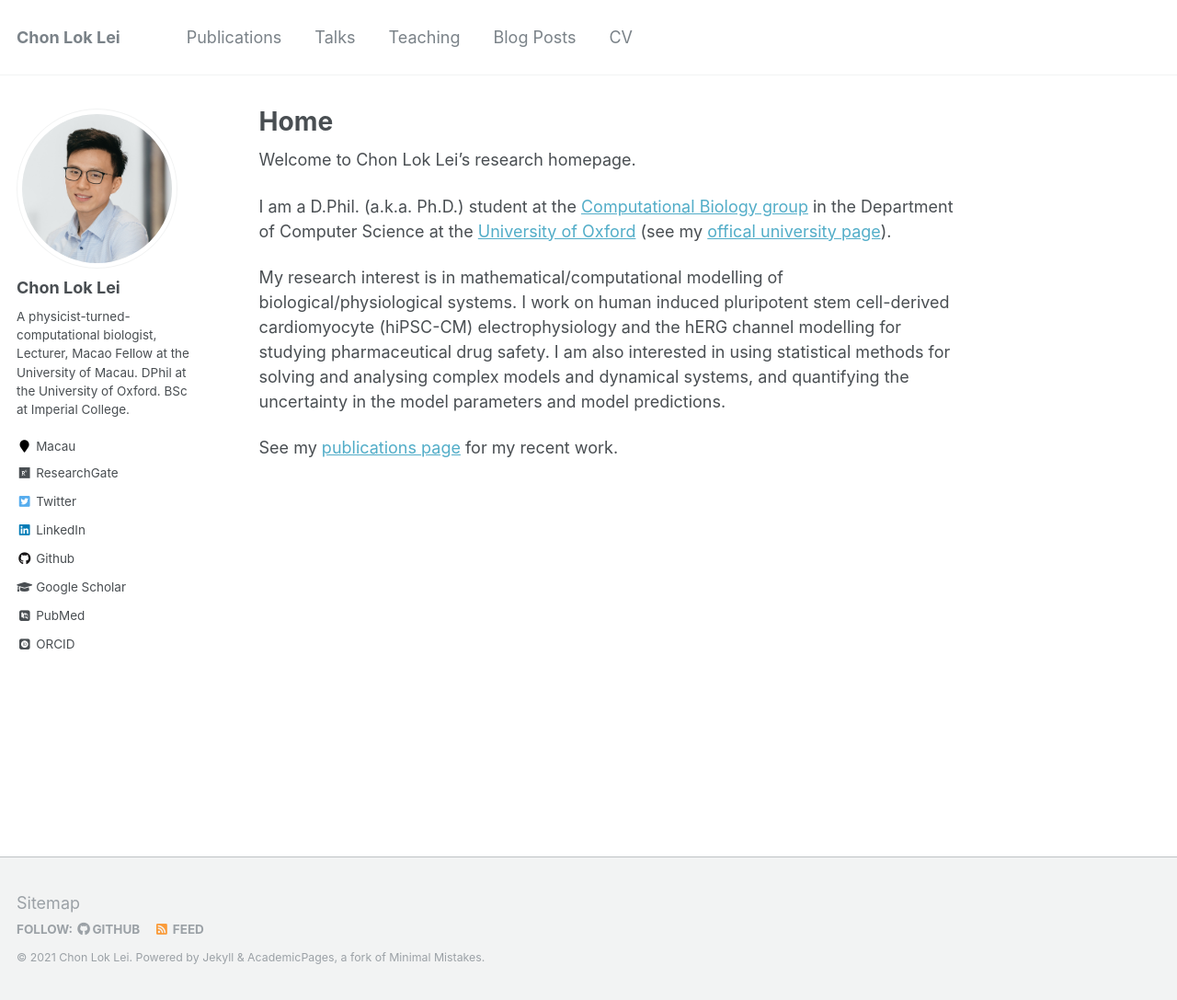
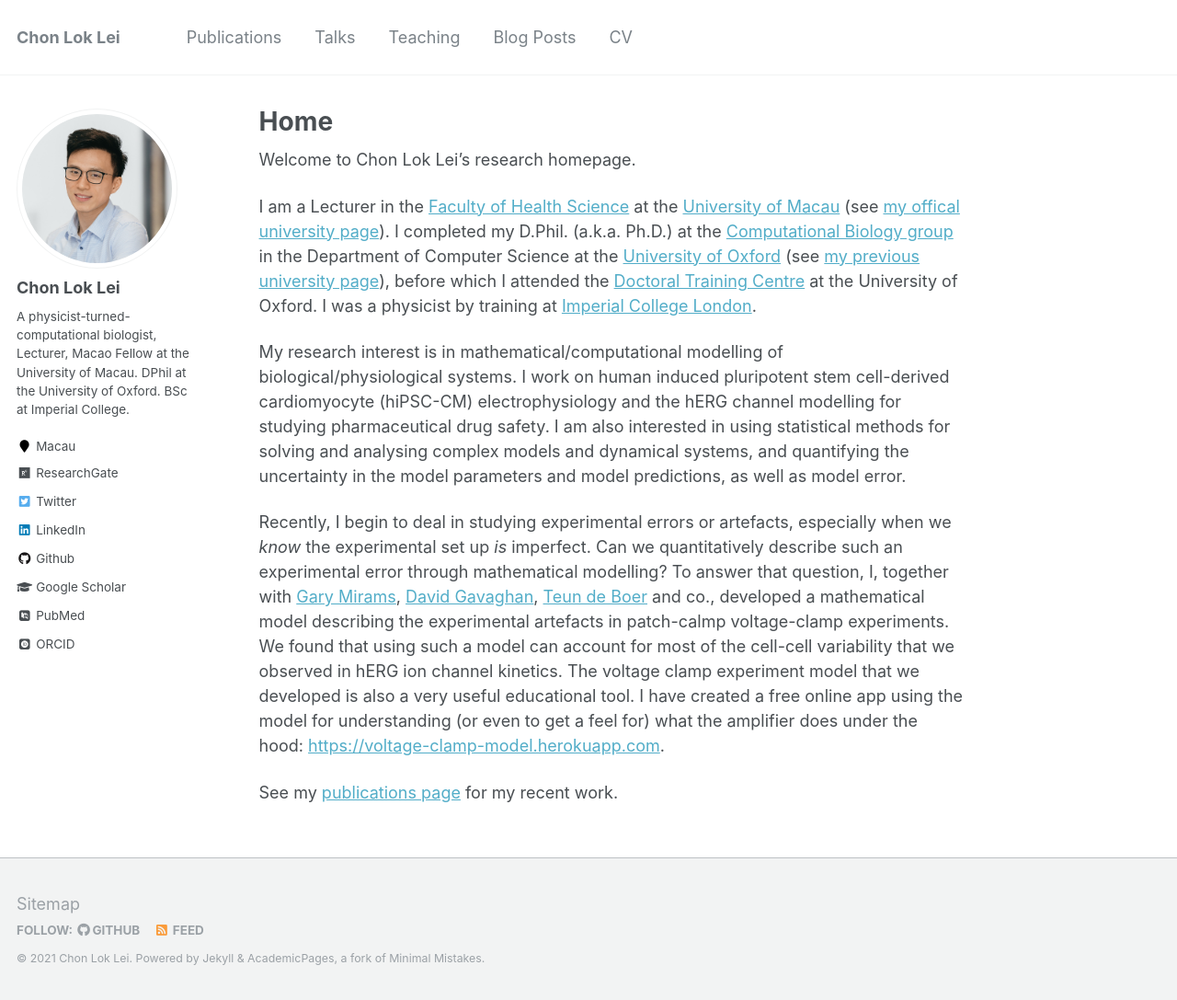
Before and after one commit to chonlei/chonlei.github.io, a Jekyll site: the page built from _pages/about.md, in a window 1280 px wide and 1087 px high. Shown: the whole window at 92% size. Built offline with Jekyll 4.4.1, drawn with Linux system fonts in a browser that asks for light colours; some web fonts are replaced.

Commit message:
Update intro

```diff
--- a/_pages/about.md
+++ b/_pages/about.md
@@ -6,14 +6,26 @@ author_profile: true
 redirect_from:
   - /about/
   - /about.html
+  - /home/
+  - /home.html
 ---
 
 Welcome to Chon Lok Lei's research homepage.
 
-I am a D.Phil. (a.k.a. Ph.D.) student at the [Computational Biology group](https://www.cs.ox.ac.uk/research/compbio) in the Department of Computer Science at the [University of Oxford](http://www.ox.ac.uk) (see my [offical university page](https://www.cs.ox.ac.uk/people/chonlok.lei)).
+I am a Lecturer in the [Faculty of Health Science](https://fhs.um.edu.mo/en/) at the [University of Macau](https://www.um.edu.mo/) (see [my offical university page](https://fhs.um.edu.mo/en/staff/chonlok-lei/)).
+I completed my D.Phil. (a.k.a. Ph.D.) at the [Computational Biology group](https://www.cs.ox.ac.uk/research/compbio) in the Department of Computer Science at the [University of Oxford](http://www.ox.ac.uk) (see [my previous university page](https://www.cs.ox.ac.uk/people/chonlok.lei)), before which I attended the [Doctoral Training Centre](http://www.dtc.ox.ac.uk/) at the University of Oxford.
+I was a physicist by training at [Imperial College London](https://www.imperial.ac.uk/).
 
 My research interest is in mathematical/computational modelling of biological/physiological systems.
 I work on human induced pluripotent stem cell-derived cardiomyocyte (hiPSC-CM) electrophysiology and the hERG channel modelling for studying pharmaceutical drug safety.
-I am also interested in using statistical methods for solving and analysing complex models and dynamical systems, and quantifying the uncertainty in the model parameters and model predictions.
+I am also interested in using statistical methods for solving and analysing complex models and dynamical systems, and quantifying the uncertainty in the model parameters and model predictions, as well as model error.
+
+Recently, I begin to deal in studying experimental errors or artefacts, especially when we _know_ the experimental set up _is_ imperfect.
+Can we quantitatively describe such an experimental error through mathematical modelling?
+To answer that question, I, together with [Gary Mirams](https://www.nottingham.ac.uk/mathematics/people/gary.mirams), [David Gavaghan](http://www.cs.ox.ac.uk/people/david.gavaghan/), [Teun de Boer](https://www.umcutrecht.nl/en/research/researchers/de-boer-teun-p-tp) and co., developed a mathematical model describing the experimental artefacts in patch-calmp voltage-clamp experiments.
+We found that using such a model can account for most of the cell-cell variability that we observed in hERG ion channel kinetics.
+The voltage clamp experiment model that we developed is also a very useful educational tool.
+I have created a free online app using the model for understanding (or even to get a feel for) what the amplifier does under the hood:
+<https://voltage-clamp-model.herokuapp.com>.
 
 See my [publications page]({{ base_path }}/publications) for my recent work.
```
